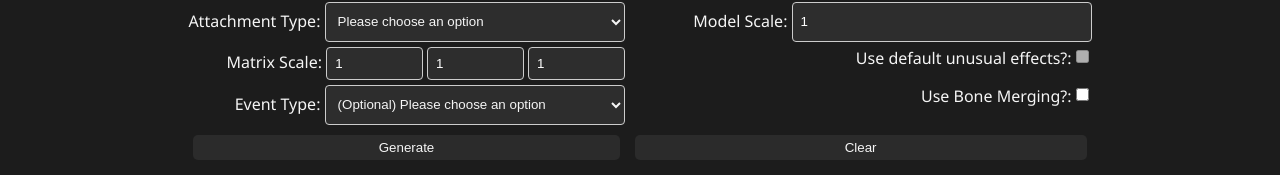
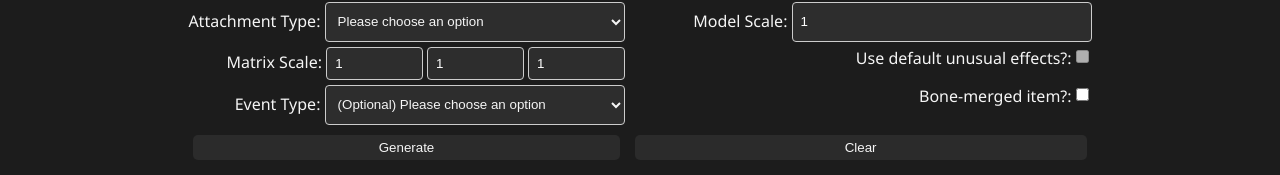
Before and after one commit to BB-Games/EquipGen, a SvelteKit app: page / in a window 1280 px wide. Shown: the part 312-487 px from the top of the page. Built offline with nearby package versions, Linux system fonts and the light colour scheme.

Commit message:
clear up text

```diff
--- a/src/components/numgroup.svelte
+++ b/src/components/numgroup.svelte
@@ -57,8 +57,8 @@
     opacity: 0.6;
     pointer-events: none;
     filter: grayscale(80%);
-    background-color: #1f1f1f; /* slightly darker to match entrybox feel */
-    color: #aaaaaa; /* dimmed text */
+    background-color: #1f1f1f;
+    color: #aaaaaa;
     border-color: #444;
   }
 
--- a/src/routes/+page.svelte
+++ b/src/routes/+page.svelte
@@ -320,7 +320,7 @@
   />
 
   <Checkbox
-    label="Use Bone Merging?"
+    label="Bone-merged item?"
     bind:set={formData.boneMerging}
   />
 
```
